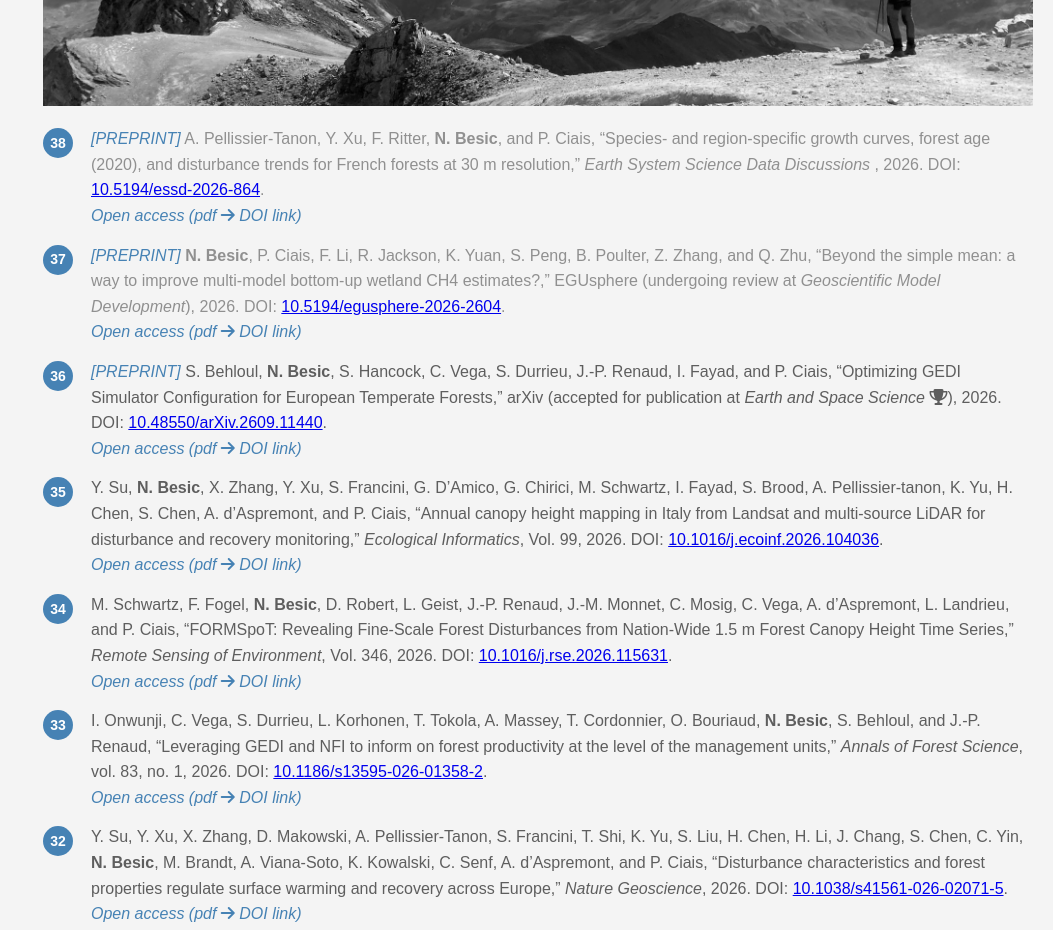
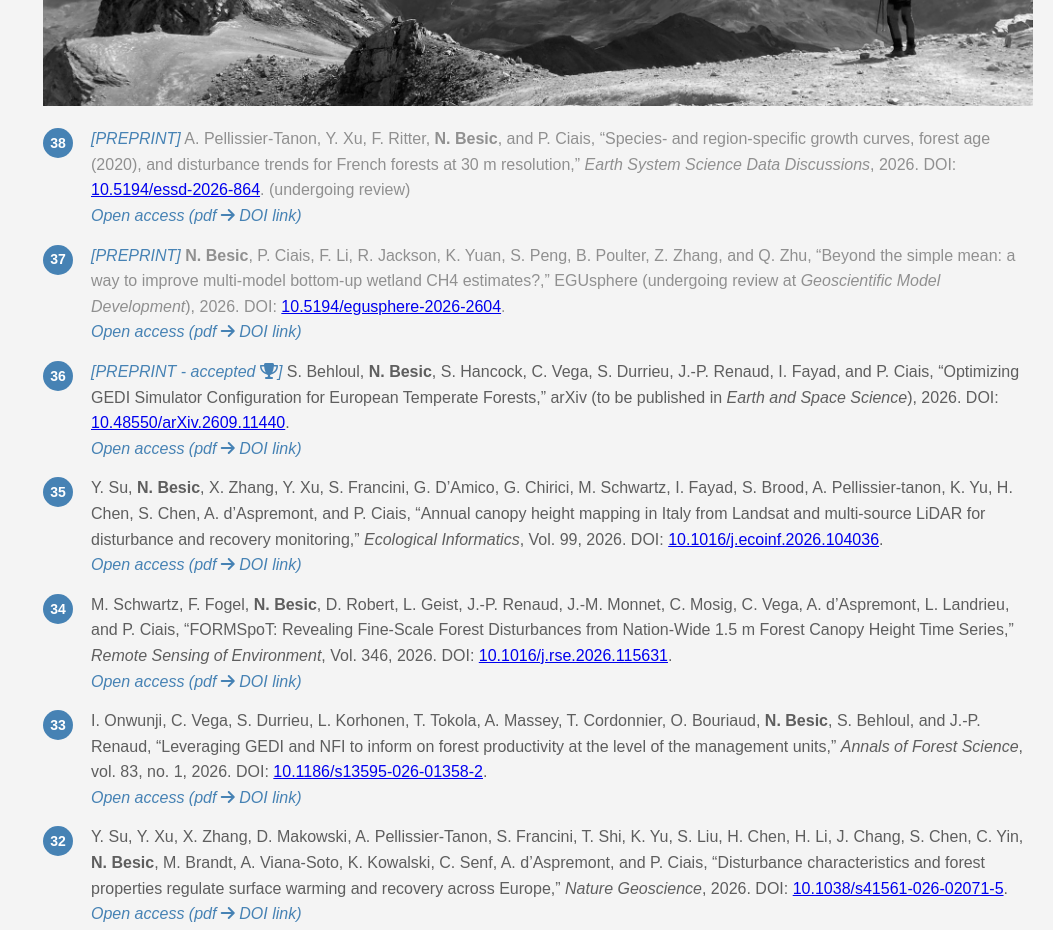
Before and after one commit to nbesic/nbesic.github.io, a plain HTML site: page index.html in a window 1280 px wide. Shown: the part 2980-3910 px from the top of the page, without its empty margins (227-1280 px from the left). Drawn offline with Linux system fonts and the light colour scheme.

Commit message:
Update index.html

```diff
--- a/index.html
+++ b/index.html
@@ -337,8 +337,8 @@
             <div class="publications">
                 <ol id="reversed-list" class="circle-list">
                     <li><i style="color:#4682B4;">[PREPRINT]</i> <span style="color:#909090;">A. Pellissier-Tanon, Y. Xu, F. Ritter, <b>N. Besic</b>, and P. Ciais,
-                        “Species- and region-specific growth curves, forest age (2020), and disturbance trends for French forests at 30 m resolution,” <i>Earth System Science Data Discussions </i>, 2026.
-                        DOI: <a href="https://doi.org/10.5194/essd-2026-864" target="_blank">10.5194/essd-2026-864</a>.</span><br>
+                        “Species- and region-specific growth curves, forest age (2020), and disturbance trends for French forests at 30 m resolution,” <i>Earth System Science Data Discussions</i>, 2026.
+                        DOI: <a href="https://doi.org/10.5194/essd-2026-864" target="_blank">10.5194/essd-2026-864</a>. (undergoing review)</span><br>
                         <i style="color:#4682B4;">Open access (pdf <i class="fa-solid fa-arrow-right"></i> DOI link)</i>
                     </li>
                     <li><i style="color:#4682B4;">[PREPRINT]</i> <span style="color:#909090;"><b>N. Besic</b>, P. Ciais, F. Li, R. Jackson, K. Yuan, S. Peng, B. Poulter, Z. Zhang, and Q. Zhu,
@@ -346,8 +346,8 @@
                         DOI: <a href="https://doi.org/10.5194/egusphere-2026-2604" target="_blank">10.5194/egusphere-2026-2604</a>.</span><br>
                         <i style="color:#4682B4;">Open access (pdf <i class="fa-solid fa-arrow-right"></i> DOI link)</i>
                     </li>
-                    <li><i style="color:#4682B4;">[PREPRINT]</i> S. Behloul, <b>N. Besic</b>, S. Hancock, C. Vega, S. Durrieu, J.-P. Renaud, I. Fayad, and P. Ciais,
-                        “Optimizing GEDI Simulator Configuration for European Temperate Forests,” arXiv (accepted for publication at <i>Earth and Space Science</i> <i class="fas fa-trophy"></i>), 2026.
+                    <li><i style="color:#4682B4;">[PREPRINT - accepted <i class="fas fa-trophy"></i>]</i> S. Behloul, <b>N. Besic</b>, S. Hancock, C. Vega, S. Durrieu, J.-P. Renaud, I. Fayad, and P. Ciais,
+                        “Optimizing GEDI Simulator Configuration for European Temperate Forests,” arXiv (to be published in <i>Earth and Space Science</i>), 2026.
                         DOI: <a href="https://doi.org/10.48550/arXiv.2609.11440" target="_blank">10.48550/arXiv.2609.11440</a>.<br>
                         <i style="color:#4682B4;">Open access (pdf <i class="fa-solid fa-arrow-right"></i> DOI link)</i>
                     </li>
```
